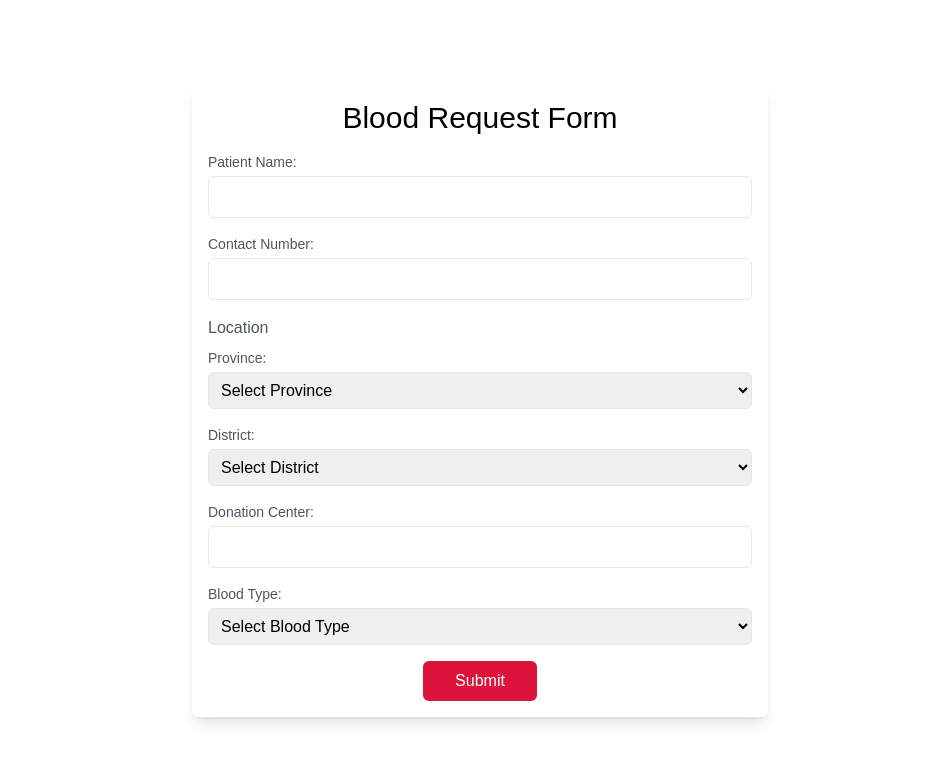
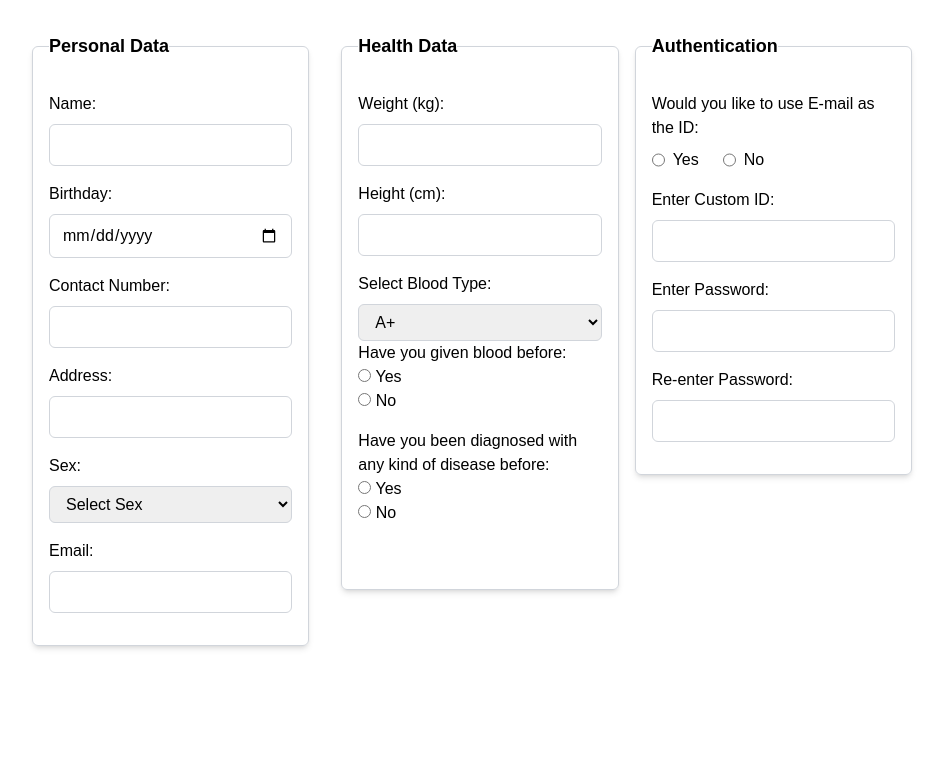
Before and after one commit to thisha-me/blood-chain-frontend, a React (Create React App) app: page / in a window 1280 px wide. Shown: the top 762 px of the page, without its empty margins (160-1103 px from the left). Built offline with nearby package versions, Linux system fonts and the light colour scheme.

Commit message:
with registration component

```diff
--- a/src/App.js
+++ b/src/App.js
@@ -2,37 +2,24 @@
 import React, { useState } from 'react';
 import PersonalData from './components/PersonalData';
 import HealthData from './components/HealthData';
+import Registration from './components/Registration';
 
 const BloodDonationForm = () => {
   const [formData, setFormData] = useState({});
   const [step, setStep] = useState(1);
 
-  // const handlePersonalDataNext = (personalData) => {
-  //   setFormData({ ...formData, ...personalData });
-  //   setStep(2);
-  // };
-
-  // const handleRegister = (healthData) => {
-  //   setFormData({ ...formData, ...healthData });
-
-  //   // You can perform the registration logic here with the complete form data
-  //   console.log('Registered:', formData);
-  // };
-  // const userData[]
-
   return (
     <div className="flex justify-center">
-      <div className="max-w-md mx-4">
-        <form>
-          <div className="max-w-md">
-            <div className="mb-8">
-              <PersonalData />
-            </div>
-            <div className="mb-8">
-              <HealthData />
-            </div>
-          </div>
-        </form>
+      <div className="max-w-4xl mx-4 flex">
+        <div className="w-1/2 pr-4">
+          <PersonalData />
+        </div>
+        <div className="w-1/2 pl-4">
+          <HealthData />
+        </div>
+        <div className="w-1/2 pr-4 ml-4"> {/* Added ml-4 for left margin */}
+          <Registration />
+        </div>
       </div>
     </div>
   );
--- a/src/components/HealthData.js
+++ b/src/components/HealthData.js
@@ -65,7 +65,7 @@ const HealthData = ({ onRegister }) => {
 
 
         <label className="block mb-2">Have you been diagnosed with any kind of disease before:
-
+        <br/>
           <input
             type="radio"
             name="disease"
@@ -94,7 +94,7 @@ const HealthData = ({ onRegister }) => {
           </div>
         )}
 
-        <button onClick={handleRegister} className="bg-blue-500 text-white px-4 py-2 rounded-md hover:bg-blue-600 focus:outline-none focus:ring focus:bg-blue-600">
+        <button type='submit' onClick={handleRegister} className="bg-blue-500 text-white px-4 py-2 rounded-md hover:bg-blue-600 focus:outline-none focus:ring focus:bg-blue-600">
           Register
         </button>
       </fieldset>
--- /dev/null
+++ b/src/components/Registration.js
@@ -0,0 +1,78 @@
+// Registration.js
+import React, { useState } from 'react';
+
+const Registration = ({ email }) => {
+  const [useEmailId, setUseEmailId] = useState(false);
+  const [customId, setCustomId] = useState('');
+
+  return (
+    <div className="max-w-md mx-auto mt-8 ml-4"> {/* Added ml-4 for left margin */}
+      <fieldset className="border border-gray-300 p-4 rounded-md shadow-md">
+        <legend className="text-lg font-semibold mb-4">Authentication</legend>
+        <div className="mb-4">
+          <label className="block mb-2">Would you like to use E-mail as the ID:</label>
+          <div className="flex">
+            <input
+              type="radio"
+              name="consent"
+              value="yes"
+              onChange={() => setUseEmailId(true)}
+              className="mr-2"
+            />
+            <label className="mr-6">Yes</label>
+            <input
+              type="radio"
+              name="consent"
+              value="no"
+              onChange={() => setUseEmailId(false)}
+              className="mr-2"
+            />
+            <label>No</label>
+          </div>
+        </div>
+        {!useEmailId && (
+          <div className="mb-4">
+            <label className="block mb-2">Enter Custom ID:</label>
+            <input
+              type="text"
+              value={customId}
+              onChange={(e) => setCustomId(e.target.value)}
+              className="w-full border border-gray-300 px-3 py-2 rounded-md focus:outline-none focus:ring focus:border-blue-400"
+            />
+          </div>
+        )}
+        {useEmailId && (
+          <div className="mb-4">
+            <label className="block mb-2">Your ID:</label>
+            <input
+              type="text"
+              value={email}
+              readOnly // Prevents editing
+              className="w-full border border-gray-300 px-3 py-2 rounded-md focus:outline-none focus:ring focus:border-blue-400"
+            />
+          </div>
+        )}
+        <div className="mb-4">
+          <label className="block mb-2">Enter Password:</label>
+          <input
+            type="password"
+            name="password"
+            id="Password"
+            className="w-full border border-gray-300 px-3 py-2 rounded-md focus:outline-none focus:ring focus:border-blue-400"
+          />
+        </div>
+        <div className="mb-4">
+          <label className="block mb-2">Re-enter Password:</label>
+          <input
+            type="password"
+            name="repassword"
+            id="Repassword"
+            className="w-full border border-gray-300 px-3 py-2 rounded-md focus:outline-none focus:ring focus:border-blue-400"
+          />
+        </div>
+      </fieldset>
+    </div>
+  );
+};
+
+export default Registration;
--- a/src/index.js
+++ b/src/index.js
@@ -2,11 +2,11 @@ import React from 'react';
 import ReactDOM from 'react-dom/client';
 import './index.css';
 import './output.css';
-import BloodReqForm from './Pages/bloodReqForm';
+import App from './App';
 
 const root = ReactDOM.createRoot(document.getElementById('root'));
 root.render(
   <React.StrictMode>
-    <BloodReqForm />
+    <App />
   </React.StrictMode>
 );
```
